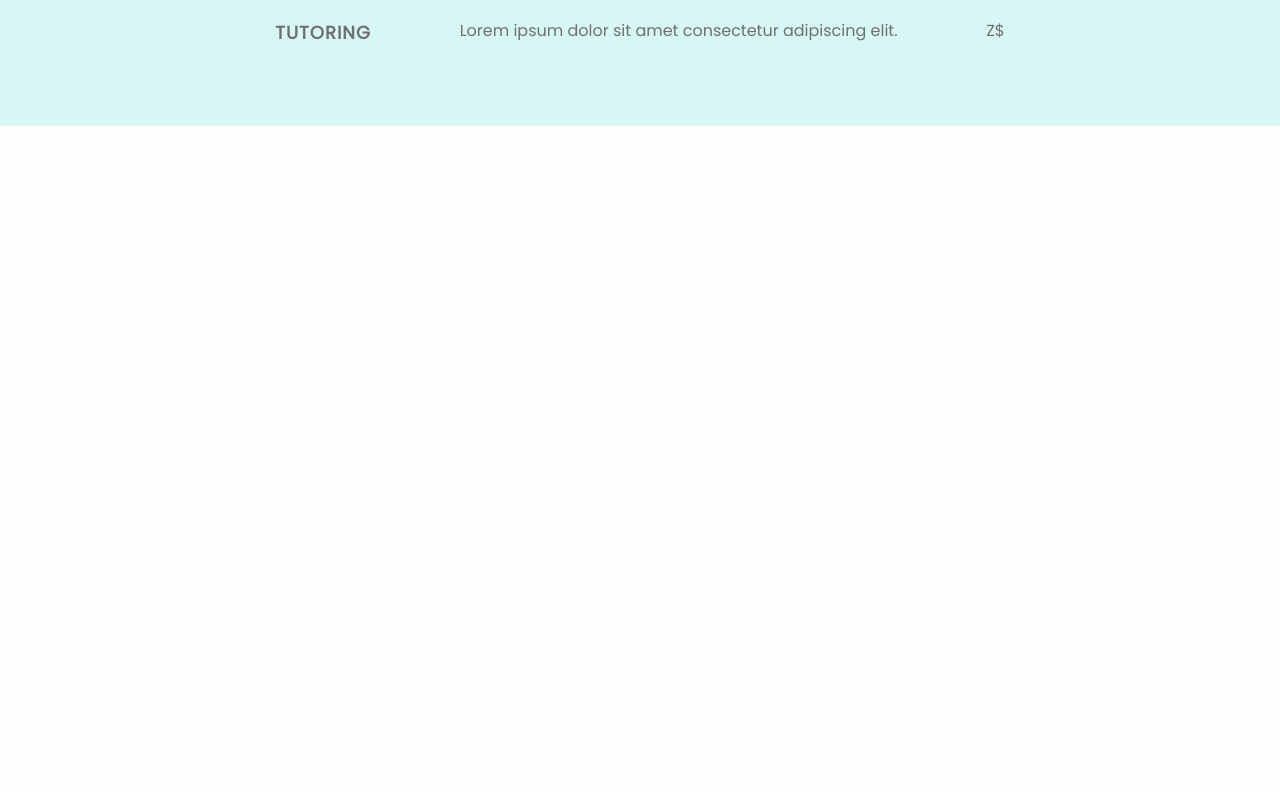
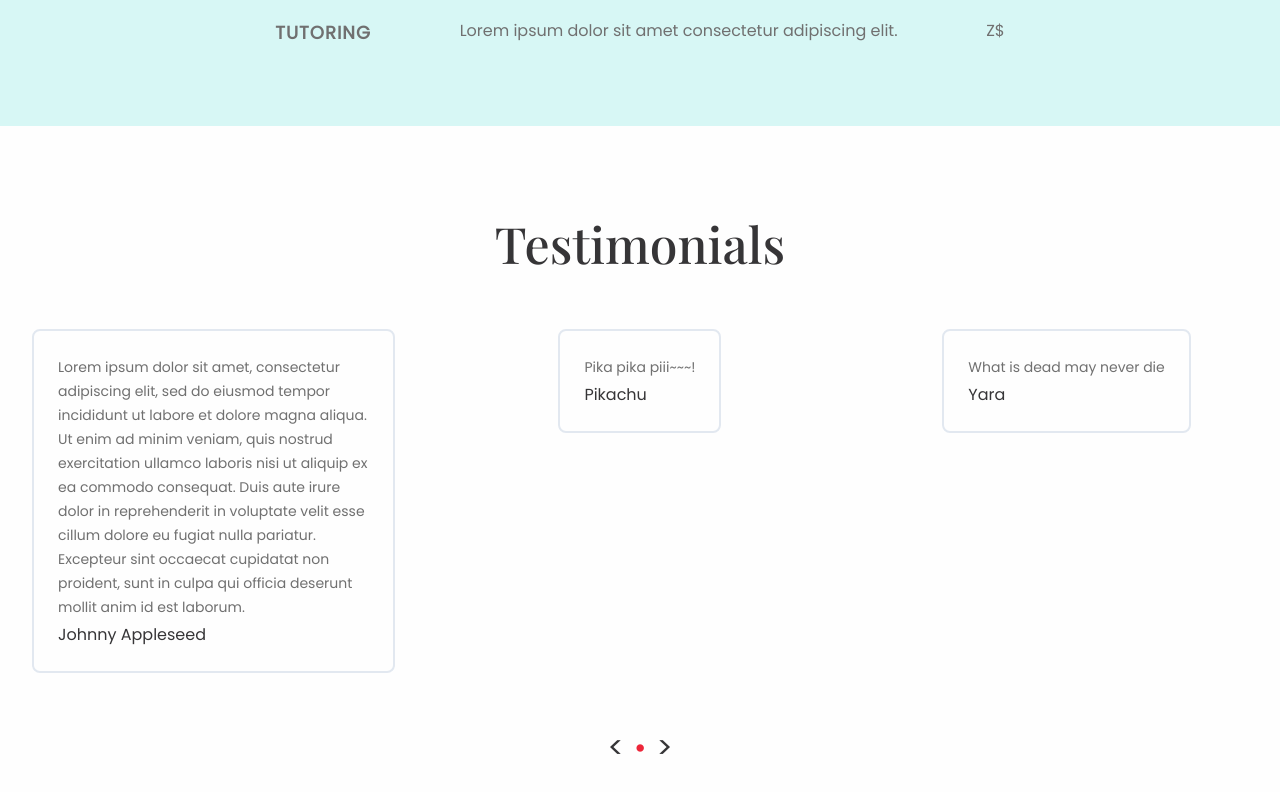
Before and after one commit to Kai-Chase/personal-website, a Next.js app: page / in a window 1280 px wide. Shown: the part 1094-1886 px from the top of the page. Before the commit the page ends 1220 px from the top, so only its background shows below. Built offline with nearby package versions, Linux system fonts and the light colour scheme.

Commit message:
add testimonial section to homepage

```diff
--- a/Components/Carousel.js
+++ b/Components/Carousel.js
@@ -6,13 +6,13 @@ import { headings } from '../Constants/userinfo'
 
 export const CarouselItem = ({ children, width, currentTheme }) => {
     return (
-        <div className={styles.carouselItem} style={{ width: width, backgroundColor: currentTheme.secondary }}>
+        <div className={styles.carouselItem} style={{ width: width }}>
             {children}
         </div>
     );
 };
 
-const Carousel = ({ children, currentTheme }) => {
+const Carousel = ({ children, currentTheme, title }) => {
     const [activeIndex, setActiveIndex] = useState(0)
     const [paused, setPaused] = useState(false);
     const [isSmall] = useMediaQuery("(max-width: 1200px)")
@@ -54,8 +54,8 @@ const Carousel = ({ children, currentTheme }) => {
     });
 
     return (
-        <div {...handlers} className={styles.carousel} id="blogs" style={{ backgroundColor: currentTheme.secondary }} data-aos="fade-up">
-            <div className={styles.blogHeading}>{headings.blogs}</div>
+        <div {...handlers} className={styles.carousel} id="blogs"  data-aos="fade-up">
+            <div className={styles.blogHeading}>{title}</div>
             <div className={styles.inner} style={{ transform: `translateX(-${activeIndex * 100}%)` }} onMouseEnter={() => setPaused(true)} onMouseLeave={() => setPaused(false)}>
                 {React.Children.map(children, (child, index) => {
                     return React.cloneElement(child, { width: isSmall ? isVerySmall ? '100%' : '50%' : '33.33%' });
--- a/Components/HomePage.js
+++ b/Components/HomePage.js
@@ -8,6 +8,8 @@ import { faExternalLinkAlt } from "@fortawesome/free-solid-svg-icons"
 import { userinfo, ctaTexts, headings } from '../Constants/userinfo'
 import Education from './Education'
 import Menu from './Menu'
+import Carousel, { CarouselItem } from './Carousel'
+import TestimonialCard from './TestimonialCard'
 
 const HomePage = ({ currentTheme }) => {
     return (
@@ -22,10 +24,16 @@ const HomePage = ({ currentTheme }) => {
             </div>
 
             <div id="skills" className={styles.homeSkillSection} style={{ backgroundColor: currentTheme.secondary }}>
-                <Menu currentTheme={currentTheme} menu={userinfo.menu}/>
+                <Menu currentTheme={currentTheme} menu={userinfo.menu} />
             </div>
             <div>
-                {/** Add testimonials here */}
+                <Carousel currentTheme={currentTheme} title={headings.testimonials}>
+                    {userinfo.testimonials.map((testimonial) => {
+                        return <CarouselItem currentTheme={currentTheme}>
+                            <TestimonialCard currentTheme={currentTheme} testimonial={testimonial} />
+                        </CarouselItem>
+                    })}
+                </Carousel>
             </div>
         </div>
     );
--- /dev/null
+++ b/Components/TestimonialCard.js
@@ -0,0 +1,31 @@
+import { Box, TagLabel, Tag, HStack } from "@chakra-ui/react"
+import Image from 'next/image'
+import Link from 'next/link'
+import styles from '../styles/Work.module.css'
+
+//testimonial data structure
+// Testimonial {quote: string, name: string}
+
+const TestimonialCard = ({ testimonial, currentTheme }) => {
+
+    return (
+        <div style={{ whiteSpace: 'initial' }}>
+            <Box maxW="sm" borderWidth="2px" borderRadius="lg" overflow="hidden">
+                <Box p="6">
+                    <Box as="span" color={currentTheme.subtext} fontSize="sm" >
+                        {testimonial.quote.replace(/(<([^>]+)>)/ig, '')}
+                    </Box>
+                    <Box
+                        mt="1"
+                        as="h4"
+                        lineHeight="tight"
+                    >
+                        {testimonial.name}
+                    </Box>
+                </Box>
+            </Box>
+        </div>
+    );
+}
+
+export default TestimonialCard
--- a/Constants/userinfo.js
+++ b/Constants/userinfo.js
@@ -97,6 +97,11 @@ export const userinfo = {
             },
         ],
     },
+    testimonials: [
+        {quote: "Lorem ipsum dolor sit amet, consectetur adipiscing elit, sed do eiusmod tempor incididunt ut labore et dolore magna aliqua. Ut enim ad minim veniam, quis nostrud exercitation ullamco laboris nisi ut aliquip ex ea commodo consequat. Duis aute irure dolor in reprehenderit in voluptate velit esse cillum dolore eu fugiat nulla pariatur. Excepteur sint occaecat cupidatat non proident, sunt in culpa qui officia deserunt mollit anim id est laborum.", name: "Johnny Appleseed"},
+        {quote: "Pika pika piii~~~!", name: "Pikachu"},
+        {quote: "What is dead may never die", name: "Yara"},
+    ],
     experience: {
         visible: true, //set this to false if you want to omit this section
         experienceList: [
@@ -132,6 +137,7 @@ export const userinfo = {
 export const headings = {
     //you can customise all the headings here.
     aboutPageAwardsSection: 'Awards, Grants & Fellowships',
+    testimonials: 'Testimonials',
     workHomePage: 'Work',
     workMainPage: 'Projects',
     menu: 'Menu',
```
